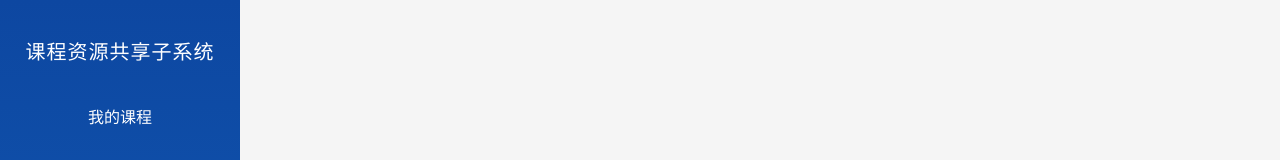
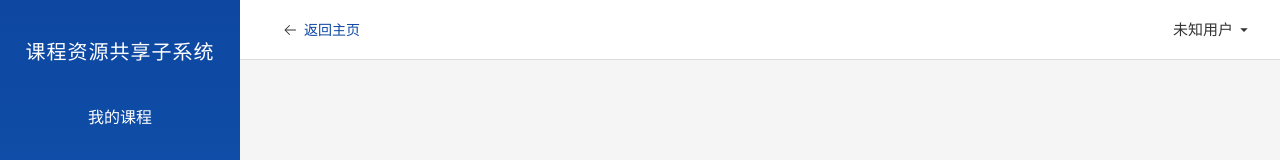
Before and after one commit to CYH0415/SEFront, a Vue app in the folder src/sharingModule/: page / in a window 1280 px wide. Before the commit this address had no page. Shown: the top 160 px of the page. Built offline with nearby package versions, Linux system fonts and the light colour scheme.

Commit message:
Update App.vue

```diff
--- a/src/sharingModule/src/App.vue
+++ b/src/sharingModule/src/App.vue
@@ -7,6 +7,31 @@
     </aside>
 
     <main class="content">
+      <!-- ⭐ 顶栏，左侧回退按钮，右上角用户模块 -->
+      <div class="top-bar">
+        <!-- 回退按钮 -->
+        <div class="back-button" @click="goToHome">
+          <svg class="back-icon" viewBox="0 0 1024 1024" width="16" height="16">
+            <path d="M224 480h640a32 32 0 1 1 0 64H224a32 32 0 0 1 0-64z" fill="#333"/>
+            <path d="m237.248 512 265.408 265.344a32 32 0 0 1-45.312 45.312l-288-288a32 32 0 0 1 0-45.312l288-288a32 32 0 1 1 45.312 45.312L237.248 512z" fill="#333"/>
+          </svg>
+          <span>返回主页</span>
+        </div>
+
+        <div class="user-area" @click="toggleDropdown">
+          <!-- <img src="https://i.pravatar.cc/40" alt="头像" class="avatar" /> -->
+          <span class="username">{{ username }}</span>
+          <svg class="arrow" viewBox="0 0 1024 1024" width="12" height="12">
+            <path d="M512 672L192 352h640z" fill="#333" />
+          </svg>
+        </div>
+
+        <!-- 下拉菜单 -->
+        <div v-if="dropdownVisible" class="dropdown-menu">
+          <div class="dropdown-item" @click="logout">退出登录</div>
+        </div>
+      </div>
+
       <div class="page-container">
         <router-view :userId = "Number(userId)" :isStudent = "Boolean(isStudent)" v-if="isReady"></router-view>
       </div>
@@ -16,14 +41,31 @@
 
 <script setup>
 import { onMounted, ref } from 'vue';
-import { getCurrentUserId, getCurrentUserType } from '../../infoModule/src/function/CurrentUser';
+import { getCurrentUserId, getCurrentUserType, getCurrentUserName } from '../../infoModule/src/function/CurrentUser';
+import { userStore } from '../../infoModule/src/store/user'
 
 const isStudent = ref(false);
 const userId = ref(2);
 const isReady = ref(false);
 
+const username = ref('加载中...')  // 初始显示加载中
+const dropdownVisible = ref(false)
+
+// 初始化用户信息
+const initUserInfo = async () => {
+  try {
+    const userName = await getCurrentUserName()
+    username.value = userName || '未知用户'
+    console.log('当前用户名:', userName)
+  } catch (error) {
+    console.error('获取用户名失败:', error)
+    username.value = '获取失败'
+  }
+}
+
 onMounted(async() => {
   try{
+    initUserInfo();
     const type = await getCurrentUserType();
     isStudent.value = (type == 'ROLE_STUDENT');
     userId.value = await getCurrentUserId();
@@ -32,6 +74,23 @@ onMounted(async() => {
     console.log(e);
   }
 });
+
+// 点击头像区域切换下拉框
+const toggleDropdown = () => {
+  dropdownVisible.value = !dropdownVisible.value
+}
+
+// 点击退出登录
+const logout = () => {
+  alert('退出登录')
+  userStore().logout()
+  router.go(0);
+}
+
+// 回退到根目录
+const goToHome = () => {
+  window.location.href = 'http://localhost:5173/'
+}
 </script>
 
 <style scoped>
@@ -103,12 +162,33 @@ onMounted(async() => {
   height: 60px;
   background-color: #ffffff;
   display: flex;
-  justify-content: flex-end;
+  justify-content: space-between;
   align-items: center;
   padding: 0 30px;
   box-sizing: border-box;
   border-bottom: 1px solid #ddd;
   position: relative;
+}
+
+/* 回退按钮 */
+.back-button {
+  display: flex;
+  align-items: center;
+  cursor: pointer;
+  padding: 8px 12px;
+  border-radius: 6px;
+  transition: background-color 0.3s;
+  color: #0d47a1;
+  font-size: 14px;
+  font-weight: 500;
+}
+
+.back-button:hover {
+  background-color: #f0f4ff;
+}
+
+.back-icon {
+  margin-right: 6px;
 }
 
 /* 用户信息区域 */
@@ -210,4 +290,83 @@ button:hover, .el-button:hover {
   color: white;
   font-weight: bold;
 }
+
+.submenu-group {
+  margin-bottom: 20px;
+}
+
+.submenu-title {
+  font-weight: bold;
+  margin: 10px 0 5px;
+  padding-left: 4px;
+  font-size: 15px;
+  color: #f0f0f0;
+}
+
+.submenu-group a {
+  padding-left: 20px;
+  font-size: 14px;
+}
+
+.menu-group {
+  margin-bottom: 15px;
+}
+
+.menu-title {
+  font-weight: bold;
+  font-size: 16px;
+  cursor: pointer;
+  padding: 8px 12px;
+  border-radius: 6px;
+  transition: background-color 0.3s;
+  display: flex;
+  justify-content: space-between;
+  align-items: center;
+  color: white;
+}
+
+.menu-title:hover {
+  background-color: rgba(255, 255, 255, 0.2);
+}
+
+.submenu {
+  padding-left: 16px;
+  display: flex;
+  flex-direction: column;
+}
+
+.submenu a {
+  font-size: 14px;
+  margin: 4px 0;
+  padding: 6px 10px;
+  border-radius: 4px;
+  text-decoration: none;
+  color: white;
+}
+
+.submenu a.router-link-active {
+  font-weight: bold;
+  border-left: 3px solid white;
+  padding-left: 7px;
+}
+
+.arrow-icon {
+  margin-left: auto;
+  font-size: 12px;
+  transform: rotate(0deg);
+  transition: transform 0.3s ease;
+}
+
+.arrow-icon.rotated {
+  transform: rotate(180deg);
+}
+
+.fade-enter-active, .fade-leave-active {
+  transition: all 0.3s ease;
+}
+.fade-enter-from, .fade-leave-to {
+  opacity: 0;
+  height: 0;
+}
+
 </style>
```
